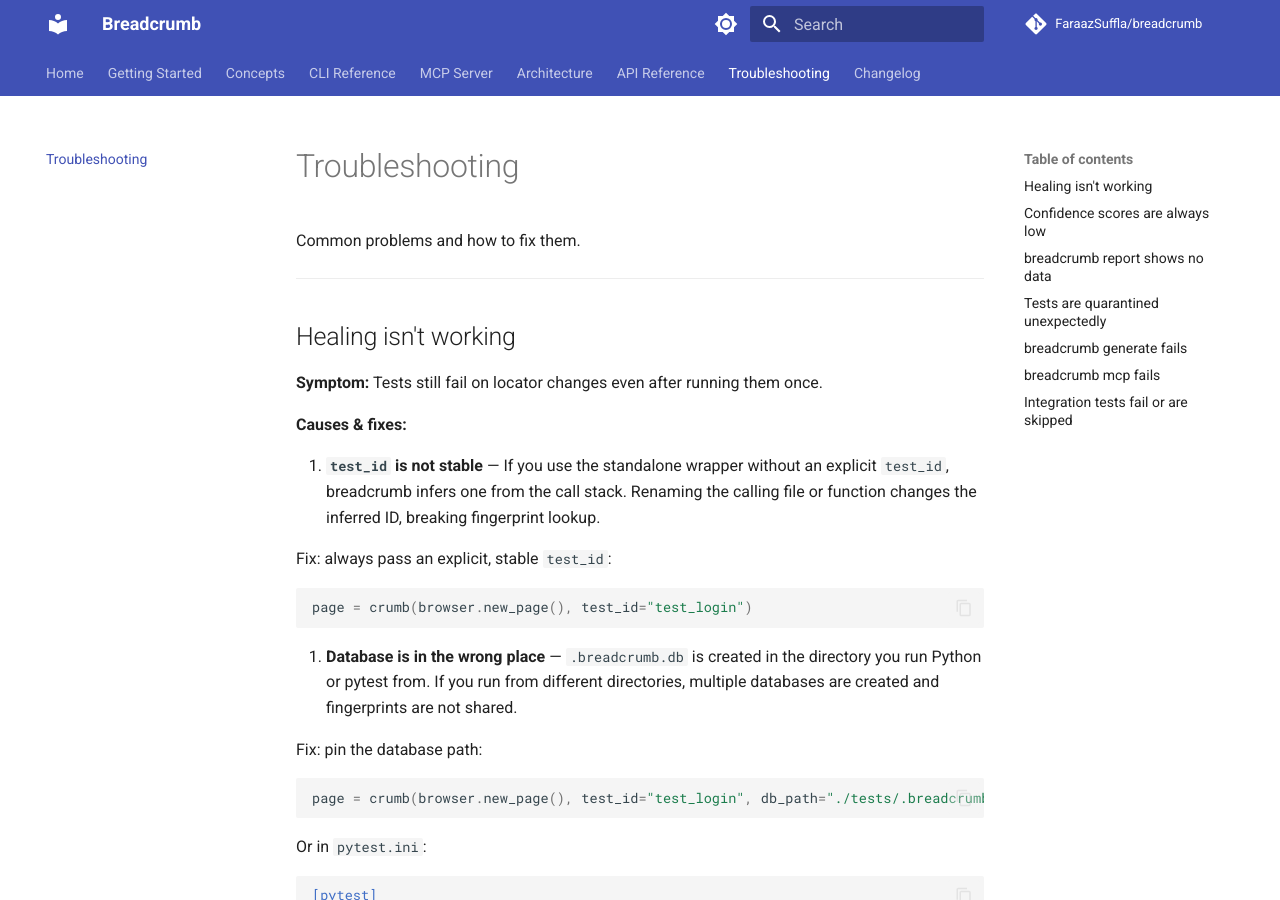
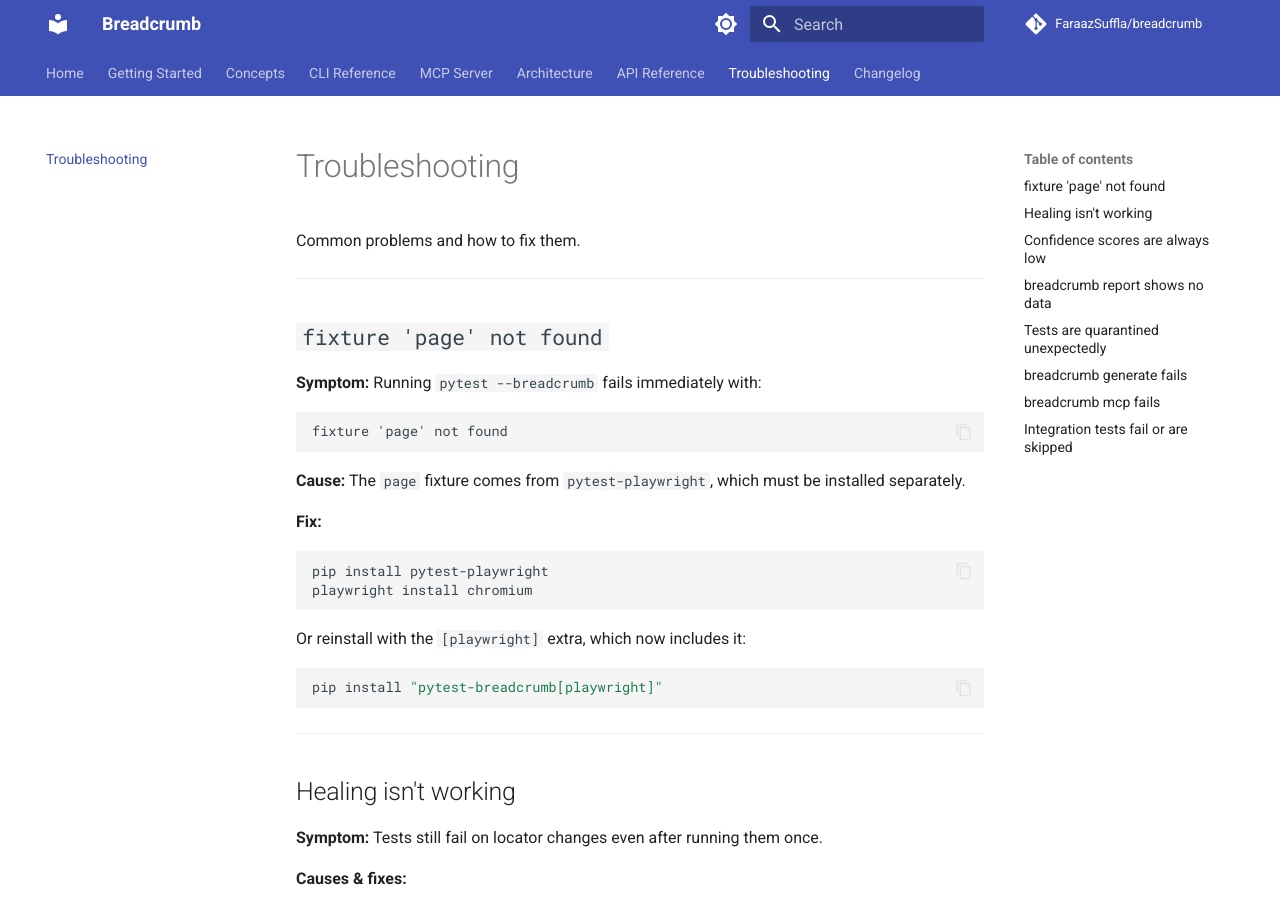
Before and after one commit to FaraazSuffla/breadcrumb, an MkDocs documentation site: the page built from docs/troubleshooting.md, in a window 1280 px wide and 900 px high. Built offline with MkDocs 1.6.1 and Material for MkDocs 9.7.7, drawn with Linux system fonts in a browser that asks for light colours; comment, search, counter and statistics services are not loaded.

Commit message:
fix: add pytest-playwright dependency and fix onboarding gaps
- Add pytest-playwright>=0.5 to [playwright] and [dev] extras — without
  it the heal_page fixture fails with 'fixture page not found' on first run
- Add fixture 'page' not found section to troubleshooting guide
- Fix examples/test_login.py: assert is_visible() instead of discarding return value
- Fix CONTRIBUTING.md coverage claim: 80% (enforced) not 90%
- Fix README troubleshooting link to point to local docs/troubleshooting.md

````diff
--- a/docs/troubleshooting.md
+++ b/docs/troubleshooting.md
@@ -1,6 +1,28 @@
 # Troubleshooting
 
 Common problems and how to fix them.
+
+---
+
+## `fixture 'page' not found`
+
+**Symptom:** Running `pytest --breadcrumb` fails immediately with:
+```
+fixture 'page' not found
+```
+
+**Cause:** The `page` fixture comes from `pytest-playwright`, which must be installed separately.
+
+**Fix:**
+```bash
+pip install pytest-playwright
+playwright install chromium
+```
+
+Or reinstall with the `[playwright]` extra, which now includes it:
+```bash
+pip install "pytest-breadcrumb[playwright]"
+```
 
 ---
 
--- a/pyproject.toml
+++ b/pyproject.toml
@@ -42,13 +42,14 @@
 breadcrumb = "breadcrumb.plugins.pytest_plugin"
 
 [project.optional-dependencies]
-playwright = ["playwright>=1.40"]
+playwright = ["playwright>=1.40", "pytest-playwright>=0.5"]
 ai = ["ollama>=0.1"]
 mcp = ["mcp>=1.0"]
 dev = [
     "pytest>=8.0",
     "pytest-cov>=5.0",
     "playwright>=1.40",
+    "pytest-playwright>=0.5",
     "click>=8.0",
     "ruff>=0.4",
     "pyright>=1.1",
````
Also changed, not shown: CONTRIBUTING.md (+1 -1 lines), README.md (+1 -1 lines), 1 other file.
